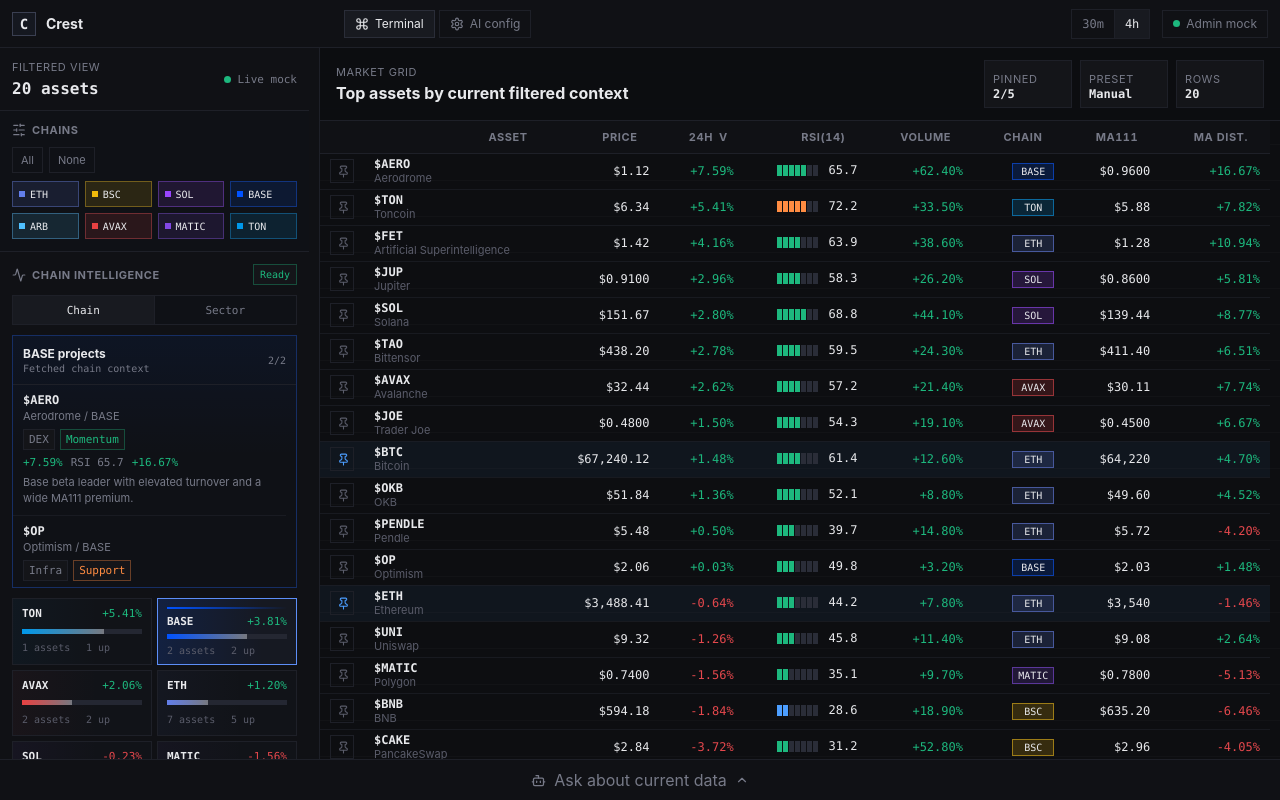
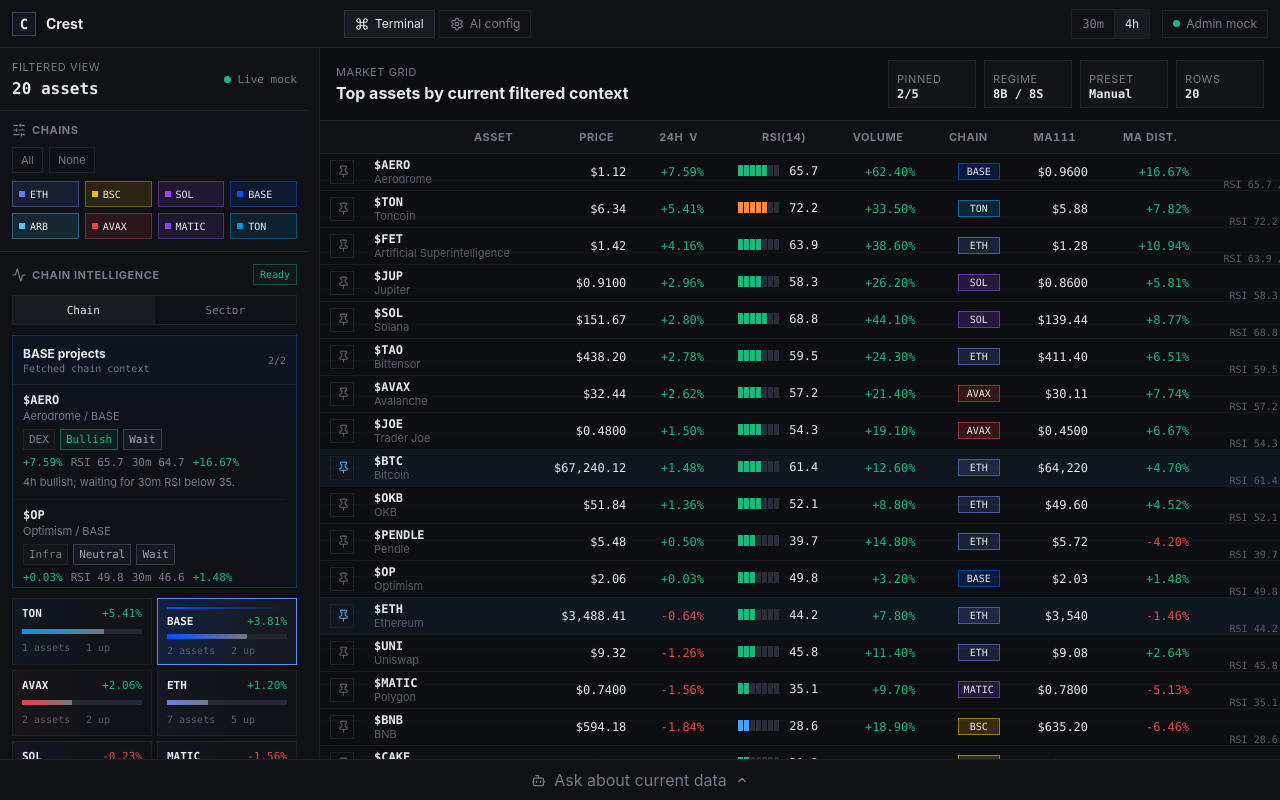
Before and after one commit to klapauciusalgo/Crest, a Next.js app: page /admin/ai-config in a window 1280 px wide. Both pictures are taken after a click on the button "Open terminal". Built offline with nearby package versions, Linux system fonts and the light colour scheme.

Commit message:
feat: add multi-timeframe signal UI

```diff
--- a/app/globals.css
+++ b/app/globals.css
@@ -593,13 +593,49 @@
 }
 
 .project-tag,
-.signal-tag {
+.signal-tag,
+.regime-pill,
+.setup-pill {
+  display: inline-flex;
+  align-items: center;
+  justify-content: center;
   border: 1px solid var(--border);
   background: var(--surface);
   color: var(--muted);
   font-family: var(--font-mono);
   padding: 3px 5px;
   white-space: nowrap;
+}
+
+.regime-pill.bullish {
+  border-color: rgba(29, 184, 126, 0.42);
+  background: rgba(29, 184, 126, 0.08);
+  color: var(--positive);
+}
+
+.regime-pill.bearish {
+  border-color: rgba(229, 72, 77, 0.42);
+  background: rgba(229, 72, 77, 0.08);
+  color: var(--negative);
+}
+
+.regime-pill.neutral,
+.setup-pill.wait {
+  border-color: rgba(119, 122, 136, 0.36);
+  background: rgba(119, 122, 136, 0.07);
+  color: #a4a7b4;
+}
+
+.setup-pill.long {
+  border-color: rgba(29, 184, 126, 0.46);
+  background: rgba(29, 184, 126, 0.1);
+  color: var(--positive);
+}
+
+.setup-pill.short {
+  border-color: rgba(255, 140, 66, 0.46);
+  background: rgba(255, 140, 66, 0.1);
+  color: var(--amber);
 }
 
 .signal-tag.momentum {
@@ -1047,7 +1083,7 @@
 
 .asset-grid {
   width: 100%;
-  min-width: 880px;
+  min-width: 1040px;
   border-collapse: collapse;
   font-variant-numeric: tabular-nums;
 }
@@ -1199,6 +1235,20 @@
   font-size: 10px;
 }
 
+.signal-cell {
+  display: inline-grid;
+  min-width: 104px;
+  justify-items: end;
+  gap: 3px;
+}
+
+.signal-cell small {
+  color: var(--faint);
+  font-family: var(--font-mono);
+  font-size: 10px;
+  font-weight: 500;
+}
+
 .ai-drawer {
   position: fixed;
   right: 0;
--- a/components/crest-terminal.tsx
+++ b/components/crest-terminal.tsx
@@ -18,7 +18,7 @@
 import { type CSSProperties, useEffect, useMemo, useState } from "react";
 import { formatPct, formatPrice } from "@/lib/formatters";
 import {
-  AssetRow,
+  AssetSignalRow,
   ChainKey,
   ChainProjectDetail,
   ProviderConfig,
@@ -26,6 +26,7 @@
   Timeframe,
   aiPresetResponses,
   chainColors,
+  enrichAssetsWithSignals,
   getChainProjectDetails,
   getChainSummaries,
   getMockAssets,
@@ -38,11 +39,21 @@
 type ViewMode = "terminal" | "admin";
 type AuthMode = "visitor" | "user" | "admin";
 type SortKey = keyof Pick<
-  AssetRow,
-  "symbol" | "price" | "priceChange24h" | "rsi14" | "volumeChange24h" | "chain" | "ma111" | "maDistancePct"
+  AssetSignalRow,
+  | "symbol"
+  | "price"
+  | "priceChange24h"
+  | "rsi14"
+  | "volumeChange24h"
+  | "chain"
+  | "ma111"
+  | "maDistancePct"
+  | "regime4h"
+  | "recommendation30m"
 >;
 type SortDirection = "none" | "asc" | "desc";
 type IntelligenceMode = "chain" | "sector";
+type GridColumn = { key: SortKey; label: string; align?: "right" | "left" };
 type AiContextSnapshot = {
   timeframe: Timeframe;
   activePreset: string;
@@ -55,9 +66,17 @@
     key: SortKey;
     direction: SortDirection;
   };
-  visibleAssets: AssetRow[];
+  visibleAssets: AssetSignalRow[];
   chainSummary: ReturnType<typeof getChainSummaries>;
   sectorSummary: ReturnType<typeof getSectorSummaries>;
+  signalSummary: {
+    bullish: number;
+    bearish: number;
+    neutral: number;
+    longBuy: number;
+    shortSell: number;
+    wait: number;
+  };
   inspectedChain: {
     chain: ChainKey;
     status: "idle" | "loading" | "ready";
@@ -87,7 +106,7 @@
   ["$TON", "+5.41", "HOT"]
 ];
 
-const columns: Array<{ key: SortKey; label: string; align?: "right" | "left" }> = [
+const baseColumns: GridColumn[] = [
   { key: "symbol", label: "Asset", align: "left" },
   { key: "price", label: "Price" },
   { key: "priceChange24h", label: "24h" },
@@ -97,6 +116,19 @@
   { key: "ma111", label: "MA111" },
   { key: "maDistancePct", label: "MA Dist." }
 ];
+
+const multiTimeframeRules = {
+  regime_4h: {
+    bullish: "price > MA111 and RSI > 55",
+    bearish: "price < MA111 and RSI < 50",
+    neutral: "all mixed or boundary conditions"
+  },
+  recommendation_30m: {
+    long_buy: "4h Bullish and 30m RSI < 35",
+    short_sell: "4h Bearish and 30m RSI > 70",
+    wait: "all other conditions"
+  }
+};
 
 export function CrestTerminal({ initialView }: { initialView: ViewMode }) {
   const [authMode, setAuthMode] = useState<AuthMode>(initialView === "admin" ? "admin" : "visitor");
@@ -124,7 +156,13 @@
   ]);
   const [activePreset, setActivePreset] = useState("Manual");
 
-  const sourceAssets = useMemo(() => getMockAssets(timeframe), [timeframe]);
+  const assets4h = useMemo(() => getMockAssets("4h"), []);
+  const assets30m = useMemo(() => getMockAssets("30m"), []);
+  const activeTimeframeAssets = timeframe === "4h" ? assets4h : assets30m;
+  const sourceAssets = useMemo(
+    () => enrichAssetsWithSignals(activeTimeframeAssets, assets4h, assets30m),
+    [activeTimeframeAssets, assets4h, assets30m]
+  );
   const filteredAssets = useMemo(() => {
     const rows = sourceAssets.filter(
       (asset) =>
@@ -141,6 +179,7 @@
   const chainSummaries = useMemo(() => getChainSummaries(sourceAssets), [sourceAssets]);
   const sectorSummaries = useMemo(() => getSectorSummaries(sourceAssets), [sourceAssets]);
   const visibleTickers = useMemo(() => filteredAssets.map((asset) => asset.symbol), [filteredAssets]);
+  const signalSummary = useMemo(() => getSignalSummary(filteredAssets), [filteredAssets]);
   const aiContext = useMemo<AiContextSnapshot>(
     () => ({
       timeframe,
@@ -157,6 +196,7 @@
       visibleAssets: filteredAssets.slice(0, 50),
       chainSummary: chainSummaries,
       sectorSummary: sectorSummaries,
+      signalSummary,
       inspectedChain: {
         chain: selectedChainMap,
         status: chainDetailStatus,
@@ -184,6 +224,7 @@
       selectedChainMap,
       selectedChains,
       selectedSectorMap,
+      signalSummary,
       sortDirection,
       sortKey,
       timeframe
@@ -415,6 +456,14 @@
                 </div>
                 <div className="toolbar-stats">
                   <Metric label="Pinned" value={`${pinned.length}/5`} />
+                  <Metric
+                    label={timeframe === "4h" ? "Regime" : "Setups"}
+                    value={
+                      timeframe === "4h"
+                        ? `${signalSummary.bullish}B / ${signalSummary.bearish}S`
+                        : `${signalSummary.longBuy + signalSummary.shortSell} active`
+                    }
+                  />
                   <Metric label="Preset" value={activePreset} />
                   <Metric label="Rows" value={String(filteredAssets.length)} />
                 </div>
@@ -422,6 +471,7 @@
 
               <AssetGrid
                 rows={filteredAssets}
+                timeframe={timeframe}
                 sortKey={sortKey}
                 sortDirection={sortDirection}
                 pinned={pinned}
@@ -730,14 +780,16 @@
                   </div>
                   <div>
                     <span className="project-tag">{project.category}</span>
-                    <span className={`signal-tag ${project.signal.toLowerCase()}`}>{project.signal}</span>
+                    <span className={`regime-pill ${project.regime4h.toLowerCase()}`}>{project.regime4h}</span>
+                    <span className={`setup-pill ${setupClass(project.recommendation30m)}`}>{project.recommendation30m}</span>
                   </div>
                   <div className="project-metrics">
                     <span className={project.priceChange24h >= 0 ? "positive" : "negative"}>{formatPct(project.priceChange24h)}</span>
                     <span>RSI {project.rsi14.toFixed(1)}</span>
+                    <span>30m {project.rsi30m.toFixed(1)}</span>
                     <span className={project.maDistancePct >= 0 ? "positive" : "negative"}>{formatPct(project.maDistancePct)}</span>
                   </div>
-                  <p>{project.note}</p>
+                  <p>{project.signalReason}</p>
                 </article>
               ))}
         </div>
@@ -793,6 +845,7 @@
 
 function AssetGrid({
   rows,
+  timeframe,
   sortKey,
   sortDirection,
   pinned,
@@ -800,7 +853,8 @@
   onSort,
   onPin
 }: {
-  rows: AssetRow[];
+  rows: AssetSignalRow[];
+  timeframe: Timeframe;
   sortKey: SortKey;
   sortDirection: SortDirection;
   pinned: string[];
@@ -808,13 +862,18 @@
   onSort: (key: SortKey) => void;
   onPin: (symbol: string) => void;
 }) {
+  const visibleColumns: GridColumn[] = [
+    ...baseColumns,
+    timeframe === "4h" ? { key: "regime4h", label: "Regime" } : { key: "recommendation30m", label: "Setup" }
+  ];
+
   return (
     <div className="grid-shell">
       <table className="asset-grid">
         <thead>
           <tr>
             <th aria-label="Pinned assets" />
-            {columns.map((column) => (
+            {visibleColumns.map((column) => (
               <th className={column.align === "left" ? "left" : ""} key={column.key}>
                 <button onClick={() => onSort(column.key)}>
                   {column.label}
@@ -852,6 +911,23 @@
                 </td>
                 <td>{formatPrice(asset.ma111)}</td>
                 <td className={asset.maDistancePct >= 0 ? "positive" : "negative"}>{formatPct(asset.maDistancePct)}</td>
+                <td title={asset.signalReason}>
+                  {timeframe === "4h" ? (
+                    <span className="signal-cell">
+                      <span className={`regime-pill ${asset.regime4h.toLowerCase()}`}>{asset.regime4h}</span>
+                      <small>
+                        RSI {asset.rsi4h.toFixed(1)} / MA {formatPct(asset.maDistance4hPct)}
+                      </small>
+                    </span>
+                  ) : (
+                    <span className="signal-cell">
+                      <span className={`setup-pill ${setupClass(asset.recommendation30m)}`}>{asset.recommendation30m}</span>
+                      <small>
+                        4h {asset.regime4h} / RSI {asset.rsi30m.toFixed(1)}
+                      </small>
+                    </span>
+                  )}
+                </td>
               </tr>
             );
           })}
@@ -888,7 +964,7 @@
   open: boolean;
   response: string;
   pinned: string[];
-  rows: AssetRow[];
+  rows: AssetSignalRow[];
   context: AiContextSnapshot;
   onToggle: () => void;
   onPreset: (kind: keyof typeof aiPresetResponses) => void;
@@ -903,6 +979,8 @@
         ma_distance_range: context.filterState.maDistanceRange
       },
       sort: context.sort,
+      multi_timeframe_rules: multiTimeframeRules,
+      signal_summary: context.signalSummary,
       visible_assets: context.visibleAssets,
       chain_summary: context.chainSummary,
       sector_summary: context.sectorSummary,
@@ -929,11 +1007,9 @@
           </div>
           <div className="ai-context-packet">
             <span>Context packet</span>
+            <span>{context.signalSummary.bullish} bullish / {context.signalSummary.bearish} bearish / {context.signalSummary.neutral} neutral</span>
             <span>
-              {context.chainSummary.length} chains / {context.sectorSummary.length} sectors / {context.visibleAssets.length} rows
-            </span>
-            <span>
-              {context.inspectedChain.chain} + {context.inspectedSector.sector}
+              {context.signalSummary.longBuy + context.signalSummary.shortSell} setups / {context.visibleAssets.length} rows
             </span>
           </div>
           <div className="ai-presets">
@@ -941,6 +1017,7 @@
             <button onClick={() => onPreset("chains")}>Chain strength ranking</button>
             <button onClick={() => onPreset("volume")}>Volume anomalies</button>
             <button onClick={() => onPreset("ma")}>MA111 breakdown watch</button>
+            <button onClick={() => onPreset("setup")}>4h regime / 30m trigger</button>
           </div>
           <div className="ai-output-grid">
             <pre className="ai-response">
@@ -1070,7 +1147,22 @@
   );
 }
 
-function sortRows(rows: AssetRow[], key: SortKey, direction: SortDirection) {
+function getSignalSummary(rows: AssetSignalRow[]): AiContextSnapshot["signalSummary"] {
+  return rows.reduce(
+    (summary, asset) => {
+      if (asset.regime4h === "Bullish") summary.bullish += 1;
+      if (asset.regime4h === "Bearish") summary.bearish += 1;
+      if (asset.regime4h === "Neutral") summary.neutral += 1;
+      if (asset.recommendation30m === "Long/Buy") summary.longBuy += 1;
+      if (asset.recommendation30m === "Short/Sell") summary.shortSell += 1;
+      if (asset.recommendation30m === "Wait") summary.wait += 1;
+      return summary;
+    },
+    { bullish: 0, bearish: 0, neutral: 0, longBuy: 0, shortSell: 0, wait: 0 }
+  );
+}
+
+function sortRows(rows: AssetSignalRow[], key: SortKey, direction: SortDirection) {
   if (direction === "none") {
     return rows;
   }
@@ -1078,9 +1170,32 @@
   return [...rows].sort((a, b) => {
     const first = a[key];
     const second = b[key];
-    const result = typeof first === "string" ? String(first).localeCompare(String(second)) : Number(first) - Number(second);
+    const result =
+      key === "regime4h" || key === "recommendation30m"
+        ? getSortValue(first, key) - getSortValue(second, key)
+        : typeof first === "string"
+          ? String(first).localeCompare(String(second))
+          : Number(first) - Number(second);
     return direction === "asc" ? result : -result;
   });
+}
+
+function getSortValue(value: AssetSignalRow[SortKey], key: SortKey) {
+  if (key === "regime4h") {
+    return { Bullish: 3, Neutral: 2, Bearish: 1 }[String(value)] || 0;
+  }
+
+  if (key === "recommendation30m") {
+    return { "Long/Buy": 3, "Short/Sell": 2, Wait: 1 }[String(value)] || 0;
+  }
+
+  return Number(value);
+}
+
+function setupClass(value: AssetSignalRow["recommendation30m"]) {
+  if (value === "Long/Buy") return "long";
+  if (value === "Short/Sell") return "short";
+  return "wait";
 }
 
 function sortGlyphAscii(direction: SortDirection) {
--- a/lib/mock-data.ts
+++ b/lib/mock-data.ts
@@ -16,7 +16,21 @@
   maDistancePct: number;
 };
 
-export type ChainProjectDetail = AssetRow & {
+export type Regime4h = "Bullish" | "Bearish" | "Neutral";
+export type TradeRecommendation30m = "Long/Buy" | "Short/Sell" | "Wait";
+
+export type AssetSignalRow = AssetRow & {
+  regime4h: Regime4h;
+  recommendation30m: TradeRecommendation30m;
+  price4h: number;
+  ma1114h: number;
+  maDistance4hPct: number;
+  rsi4h: number;
+  rsi30m: number;
+  signalReason: string;
+};
+
+export type ChainProjectDetail = AssetSignalRow & {
   category: SectorKey;
   signal: "Momentum" | "Oversold" | "Support" | "Divergence" | "Neutral";
   note: string;
@@ -77,15 +91,67 @@
   { symbol: "OKB", name: "OKB", price: 51.84, priceChange24h: 1.36, rsi14: 52.1, volumeChange24h: 8.8, chain: "ETH", sectors: ["CEX"], ma111: 49.6, maDistancePct: 4.52 }
 ];
 
+const thirtyMinuteRsiOverrides: Record<string, number> = {
+  BTC: 32.6,
+  AVAX: 34.1,
+  ARB: 73.8,
+  BNB: 72.4,
+  PENDLE: 71.2
+};
+
 export function getMockAssets(timeframe: Timeframe): AssetRow[] {
   const factor = timeframe === "30m" ? 0.58 : 1;
-  return baseAssets.map((asset, index) => ({
-    ...asset,
-    priceChange24h: round(asset.priceChange24h * factor + ((index % 3) - 1) * 0.34),
-    volumeChange24h: round(asset.volumeChange24h * (timeframe === "30m" ? 1.18 : 1)),
-    rsi14: clamp(round(asset.rsi14 + (timeframe === "30m" ? ((index % 4) - 1.5) * 2.1 : 0)), 0, 100),
-    maDistancePct: round(asset.maDistancePct * (timeframe === "30m" ? 0.74 : 1))
-  }));
+  return baseAssets.map((asset, index) => {
+    const generatedRsi = clamp(round(asset.rsi14 + (timeframe === "30m" ? ((index % 4) - 1.5) * 2.1 : 0)), 0, 100);
+
+    return {
+      ...asset,
+      priceChange24h: round(asset.priceChange24h * factor + ((index % 3) - 1) * 0.34),
+      volumeChange24h: round(asset.volumeChange24h * (timeframe === "30m" ? 1.18 : 1)),
+      rsi14: timeframe === "30m" ? thirtyMinuteRsiOverrides[asset.symbol] || generatedRsi : generatedRsi,
+      maDistancePct: round(asset.maDistancePct * (timeframe === "30m" ? 0.74 : 1))
+    };
+  });
+}
+
+export function enrichAssetsWithSignals(
+  activeAssets: AssetRow[],
+  assets4h: AssetRow[],
+  assets30m: AssetRow[]
+): AssetSignalRow[] {
+  const assets4hBySymbol = new Map(assets4h.map((asset) => [asset.symbol, asset]));
+  const assets30mBySymbol = new Map(assets30m.map((asset) => [asset.symbol, asset]));
+
+  return activeAssets.map((asset) => {
+    const asset4h = assets4hBySymbol.get(asset.symbol) || asset;
+    const asset30m = assets30mBySymbol.get(asset.symbol) || asset;
+    const regime4h = getRegime4h(asset4h);
+    const recommendation30m = getRecommendation30m(asset30m, regime4h);
+
+    return {
+      ...asset,
+      regime4h,
+      recommendation30m,
+      price4h: asset4h.price,
+      ma1114h: asset4h.ma111,
+      maDistance4hPct: asset4h.maDistancePct,
+      rsi4h: asset4h.rsi14,
+      rsi30m: asset30m.rsi14,
+      signalReason: getSignalReason(asset4h, asset30m, regime4h, recommendation30m)
+    };
+  });
+}
+
+export function getRegime4h(asset: AssetRow): Regime4h {
+  if (asset.price > asset.ma111 && asset.rsi14 > 55) return "Bullish";
+  if (asset.price < asset.ma111 && asset.rsi14 < 50) return "Bearish";
+  return "Neutral";
+}
+
+export function getRecommendation30m(asset30m: AssetRow, regime4h: Regime4h): TradeRecommendation30m {
+  if (regime4h === "Bullish" && asset30m.rsi14 < 35) return "Long/Buy";
+  if (regime4h === "Bearish" && asset30m.rsi14 > 70) return "Short/Sell";
+  return "Wait";
 }
 
 export function getChainSummaries(assets: AssetRow[]) {
@@ -170,7 +236,7 @@
   WIF: "High-volume meme risk, deeply extended below MA111."
 };
 
-export function getChainProjectDetails(chain: ChainKey, assets: AssetRow[]): ChainProjectDetail[] {
+export function getChainProjectDetails(chain: ChainKey, assets: AssetSignalRow[]): ChainProjectDetail[] {
   return assets
     .filter((asset) => asset.chain === chain)
     .map((asset) => ({
@@ -182,7 +248,7 @@
     .sort((first, second) => second.volumeChange24h - first.volumeChange24h);
 }
 
-export function getSectorProjectDetails(sector: SectorKey, assets: AssetRow[]): ChainProjectDetail[] {
+export function getSectorProjectDetails(sector: SectorKey, assets: AssetSignalRow[]): ChainProjectDetail[] {
   return assets
     .filter((asset) => asset.sectors.includes(sector))
     .map((asset) => ({
@@ -202,7 +268,9 @@
   volume:
     "$WIF, $AERO, $ARB, and $CAKE show volume divergence. Volume is elevated while price action is either muted or negative, which makes them worth monitoring for continuation or exhaustion.\n\n> **Next:** \"rank these by RSI from lowest to highest\"",
   ma:
-    "$CAKE, $PENDLE, and $ETH are near MA111 support. $CAKE is closest to the -5.00% breakdown band and has the strongest volume confirmation.\n\n> **Next:** \"which MA111 support names have RSI below 40?\""
+    "$CAKE, $PENDLE, and $ETH are near MA111 support. $CAKE is closest to the -5.00% breakdown band and has the strongest volume confirmation.\n\n> **Next:** \"which MA111 support names have RSI below 40?\"",
+  setup:
+    "Use the 4h regime first, then the 30m trigger. Long/Buy only appears when the 4h regime is bullish and 30m RSI is below 35. Short/Sell only appears when the 4h regime is bearish and 30m RSI is above 70.\n\n> **Next:** \"show actionable 30m setups by chain\""
 };
 
 export const providerConfigs: ProviderConfig[] = [
@@ -224,6 +292,37 @@
   return Math.min(max, Math.max(min, value));
 }
 
+function getSignalReason(
+  asset4h: AssetRow,
+  asset30m: AssetRow,
+  regime4h: Regime4h,
+  recommendation30m: TradeRecommendation30m
+) {
+  if (recommendation30m === "Long/Buy") {
+    return `4h bullish; 30m RSI ${asset30m.rsi14.toFixed(1)} is below the 35 long trigger.`;
+  }
+
+  if (recommendation30m === "Short/Sell") {
+    return `4h bearish; 30m RSI ${asset30m.rsi14.toFixed(1)} is above the 70 short trigger.`;
+  }
+
+  if (regime4h === "Bullish") {
+    return `4h bullish; waiting for 30m RSI below 35.`;
+  }
+
+  if (regime4h === "Bearish") {
+    return `4h bearish; waiting for 30m RSI above 70.`;
+  }
+
+  return `4h neutral; price ${formatSignalPrice(asset4h.price)} vs MA111 ${formatSignalPrice(asset4h.ma111)}, RSI ${asset4h.rsi14.toFixed(1)}.`;
+}
+
+function formatSignalPrice(value: number) {
+  if (value >= 100) return value.toFixed(2);
+  if (value >= 1) return value.toFixed(2);
+  return value.toFixed(4);
+}
+
 function getSignal(asset: AssetRow): ChainProjectDetail["signal"] {
   if (asset.rsi14 < 32) return "Oversold";
   if (asset.priceChange24h > 2.5 && asset.volumeChange24h > 20) return "Momentum";
```
Also changed, not shown: 1 other file (tests, documents, lock files or other folders).
